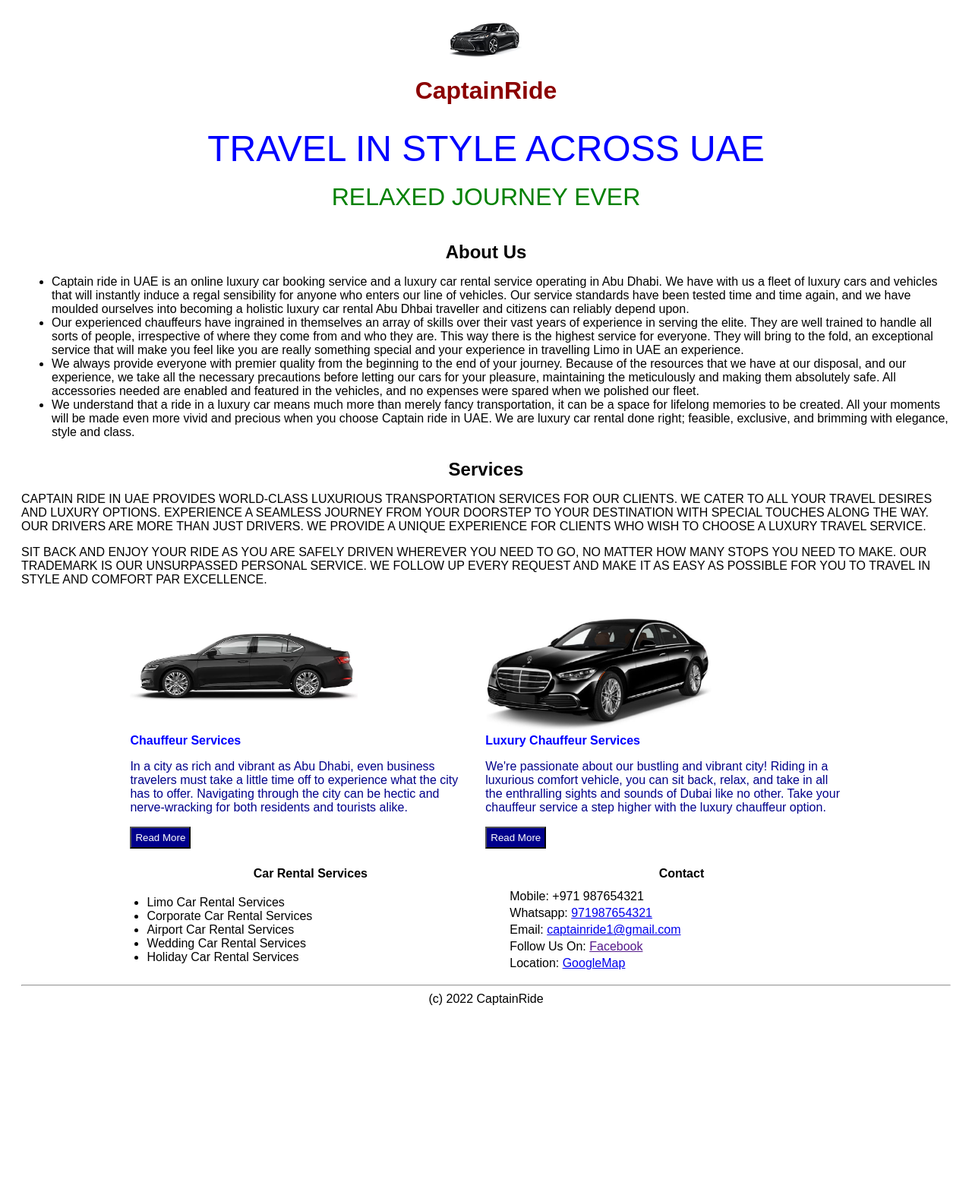
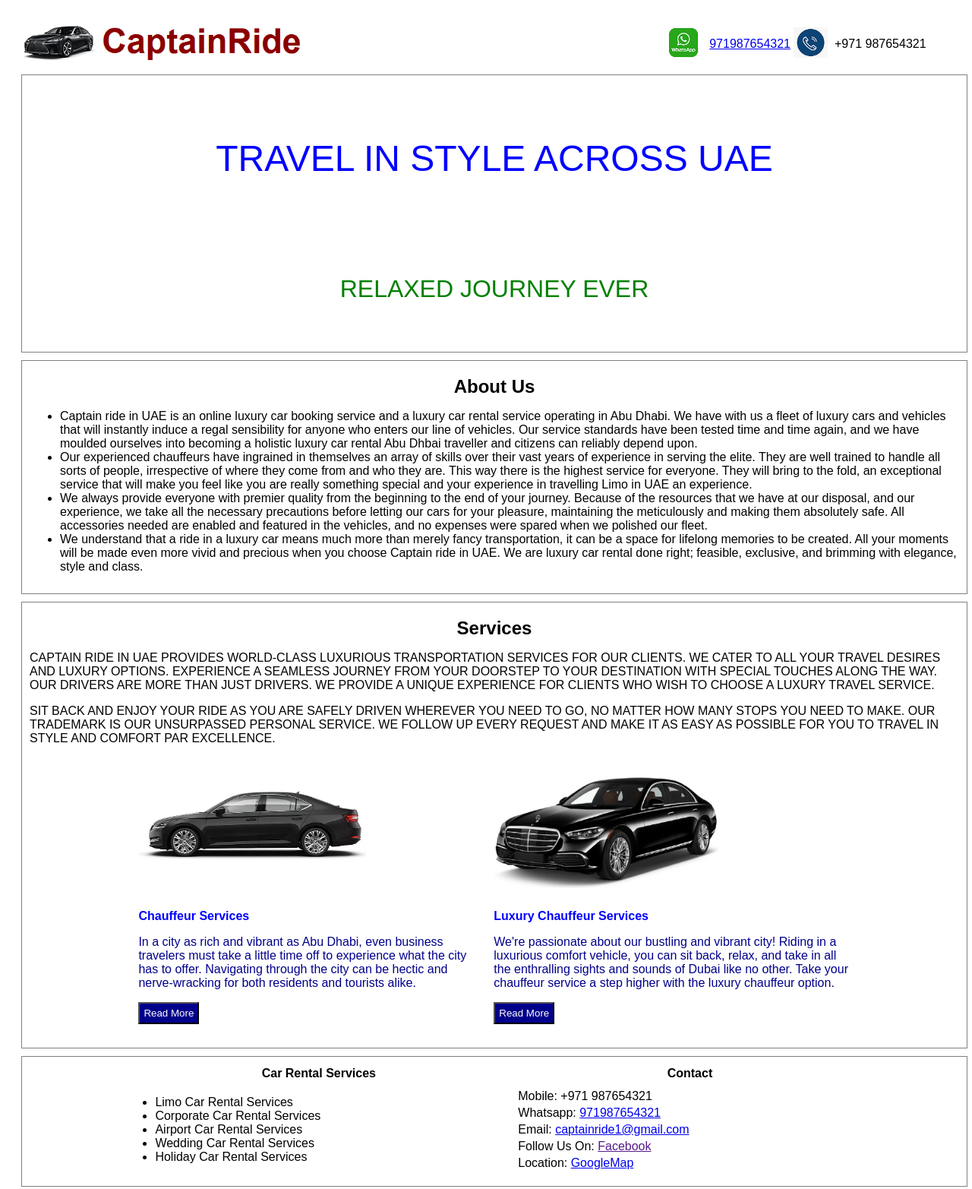
Before and after one commit to captainride1/captainride1.github.io, a plain HTML site: page index.html in a window 1280 px wide. Shown: the top 1565 px of the page at 76% size. Before the commit the page ends 1352 px from the top, so only its background shows below. Drawn offline with Linux system fonts and the light colour scheme.

Commit message:
updated content and styling

```diff
--- a/index.html
+++ b/index.html
@@ -9,6 +9,18 @@
 			}
 			p, li {
 				text-align: left;
+			}
+
+			.section-div {
+				width: 100%;
+				margin-top: 10px;
+				border: 1px solid gray;
+				padding: 10px;
+			}
+
+			.section-div:hover {
+				border: 1px solid blue;
+				border-radius: 10px;
 			}
 
 			.heading {
@@ -37,13 +49,25 @@
 	</head>
 	<body>
 		<center>
-			<img src="car.png"><h1><font color="darkred">CaptainRide</font></h1>
-			<div style="margin:30px;">
+			<table style="width: 100%;">
+				<tr>
+					<td style="width: 100px;"><img src="car.png"></td>
+					<td style="width: 200px;"><img src="logo.png" height="50"></td>
+					<td>&nbsp;</td>
+					<td style="width: 50px;"><img src="whatsapp.png" height="40"></td><td style="width: 95px;"><a href="https://wa.me/971987654321">971987654321</a></td>
+					<td style="width: 50px;"><img src="call.png" height="40"></td><td style="width: 150px;">+971 987654321</td>
+				</tr>
+			</table>
+
+			<div class="section-div">
+				<br/><br/><br/><br/>
 				<font size="10" color="blue">TRAVEL IN STYLE ACROSS UAE</font>
-				<br/><br/>
+				<br/><br/><br/><br/><br/><br/><br/><br/>
 				<font size="6" color="green">RELAXED JOURNEY EVER</font>
+				<br/><br/><br/><br/>
 			</div>
 
+			<div class="section-div">
 				<div class="heading">About Us</div>
 				<ul>
 					<li>Captain ride in UAE is an online luxury car booking service and a luxury car rental service operating in Abu Dhabi. We have with us a fleet of luxury cars and vehicles that will instantly induce a regal sensibility for anyone who enters our line of vehicles. Our service standards have been tested time and time again, and we have moulded ourselves into becoming a holistic luxury car rental Abu Dhbai traveller and citizens can reliably depend upon.</li>
@@ -51,29 +75,38 @@
 					<li>We always provide everyone with premier quality from the beginning to the end of your journey. Because of the resources that we have at our disposal, and our experience, we take all the necessary precautions before letting our cars for your pleasure, maintaining the meticulously and making them absolutely safe. All accessories needed are enabled and featured in the vehicles, and no expenses were spared when we polished our fleet.</li>
 					<li>We understand that a ride in a luxury car means much more than merely fancy transportation, it can be a space for lifelong memories to be created. All your moments will be made even more vivid and precious when you choose Captain ride in UAE. We are luxury car rental done right; feasible, exclusive, and brimming with elegance, style and class.</li>
 				</ul>
+			</div>
 
+			<div class="section-div">
 				<div class="heading">Services</div>
 				<p>CAPTAIN RIDE IN UAE PROVIDES WORLD-CLASS LUXURIOUS TRANSPORTATION SERVICES FOR OUR CLIENTS. WE CATER TO ALL YOUR TRAVEL DESIRES AND LUXURY OPTIONS. EXPERIENCE A SEAMLESS JOURNEY FROM YOUR DOORSTEP TO YOUR DESTINATION WITH SPECIAL TOUCHES ALONG THE WAY. OUR DRIVERS ARE MORE THAN JUST DRIVERS. WE PROVIDE A UNIQUE EXPERIENCE FOR CLIENTS WHO WISH TO CHOOSE A LUXURY TRAVEL SERVICE.</p>
 				<p>SIT BACK AND ENJOY YOUR RIDE AS YOU ARE SAFELY DRIVEN WHEREVER YOU NEED TO GO, NO MATTER HOW MANY STOPS YOU NEED TO MAKE. OUR TRADEMARK IS OUR UNSURPASSED PERSONAL SERVICE. WE FOLLOW UP EVERY REQUEST AND MAKE IT AS EASY AS POSSIBLE FOR YOU TO TRAVEL IN STYLE AND COMFORT PAR EXCELLENCE.</p>
-
 
 				<table width="80%" cellspacing="20">
 					<tr>
 						<td>
 							<div><img src="car2.png" width="300"></div>
+						</td>
+						<td>
+							<div><img src="car1.png" width="300"></div>
+						</td>
+					</tr>
+					<tr>
+						<td>
 							<div class="heading1">Chauffeur Services</div>
 							<p class="services-text">In a city as rich and vibrant as Abu Dhabi, even business travelers must take a little time off to experience what the city has to offer. Navigating through the city can be hectic and nerve-wracking for both residents and tourists alike.</p>
 							<button class="readmore-btn">Read More</button>
 						</td>
 						<td>
-						<div><img src="car1.png" width="300"></div>
 							<div class="heading1">Luxury Chauffeur Services</div>
 							<p class="services-text">We're passionate about our bustling and vibrant city! Riding in a luxurious comfort vehicle, you can sit back, relax, and take in all the enthralling sights and sounds of Dubai like no other. Take your chauffeur service a step higher with the luxury chauffeur option.</p>
 							<button class="readmore-btn">Read More</button>
 						</td>
 					</tr>
 				</table>
+			</div>
 
+			<div class="section-div">
 				<table width="80%">
 					<tr><th>Car Rental Services</th><th>Contact</th></tr>
 					<tr><td>
@@ -94,8 +127,8 @@
 						</table>
 					</td></tr>
 				</table>
-			<hr/>
-			(c) 2022 CaptainRide
+			</div>
+			<br/><font size="2"><i>(c) 2022 CaptainRide</i></font>
 		</center>
 	</body>
 </html>
```
Lines whose indentation alone changed are shown as unchanged.
